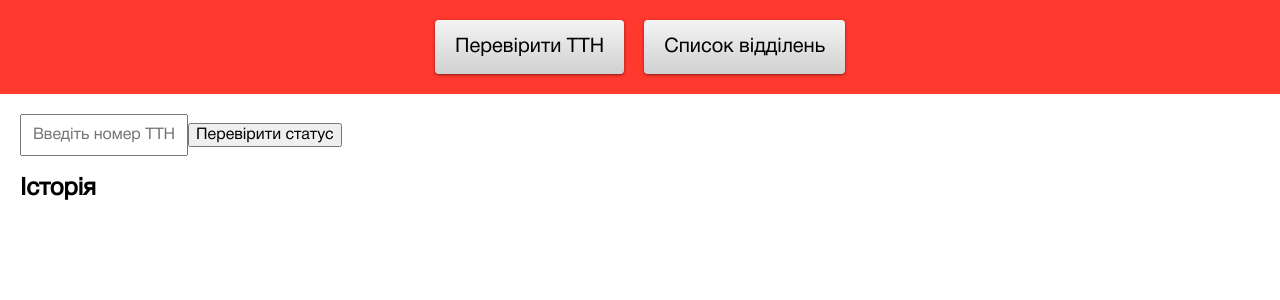
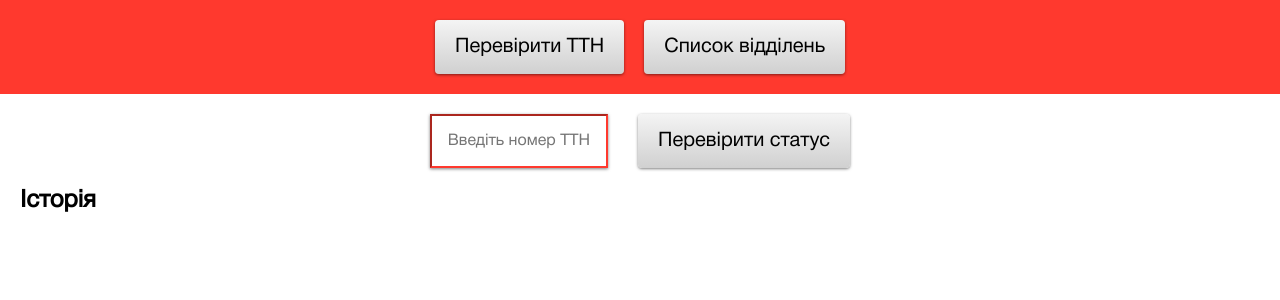
Before and after one commit to Ivan-GoIT/nova-pochta, a React (Create React App) app: page / in a window 1280 px wide. Shown: the top 300 px of the page. Built offline with nearby package versions, Linux system fonts and the light colour scheme.

Commit message:
styles for Button and SeachForm

```diff
--- a/src/components/Button/Button.jsx
+++ b/src/components/Button/Button.jsx
@@ -1,6 +1,12 @@
+import css from './Button.module.css'
+
 const Button = ({ type, title, onClickHandler }) => {
   return (
-    <button type={type} onClick={onClickHandler}>
+    <button
+    type={type}
+    onClick={onClickHandler}
+    className={css.button}
+    >
       {title}
     </button>
   );
--- a/src/components/Button/Button.module.css
+++ b/src/components/Button/Button.module.css
@@ -0,0 +1,34 @@
+.button {
+  text-align: center;
+  padding: 10px 15px;
+
+  border: none;
+  border-radius: 4px;
+  border-top-color: #d7d7d7;
+
+  background: var(--main-button-bg-color);
+  color: black;
+
+  font-weight: 500;
+  font-size: 18px;
+  line-height: 1.2;
+
+  box-shadow: 0 1px 3px rgba(0, 0, 0, 0.5), inset 0 0px 0px white;
+
+  transition: background-color 250ms ease, color 250ms ease,
+    border-color 250ms ease;
+}
+
+.button:hover,
+.button:focus {
+  background: var(--accent-button-bg-color);
+  color: whitesmoke;
+  border-color: transparent;
+}
+
+@media screen and (min-width: 769px) {
+  .button {
+    padding: 15px 20px;
+    font-size: 20px;
+  }
+}
--- a/src/components/SearchForm/SearchForm.module.css
+++ b/src/components/SearchForm/SearchForm.module.css
@@ -1,11 +1,26 @@
-
+form {
+  display: flex;
+  justify-content: center;
+  gap: 30px;
+}
 
 .input {
-  padding: 10px 5px;
+  padding: 10px;
   font-size: 16px;
   text-align: center;
+  border-color: var(--accent-bg-color);
+
+  box-shadow: 0 1px 3px rgba(0, 0, 0, 0.5), inset 0 0px 0px white;
 }
 .input::placeholder {
   padding: 10px 0;
   font-size: 16px;
 }
+
+.input:focus,
+.input:focus-visible,
+.input:active,
+.input:hover {
+  box-shadow: 0 2px 5px rgba(255, 0, 0, 0.5),
+    inset 0 0px 0px var(--accent-bg-color);
+}
--- a/src/redux/history/history.slice.js
+++ b/src/redux/history/history.slice.js
@@ -6,10 +6,10 @@ const historySlice = createSlice({
   initialState: historyInitState,
   reducers: {
     addTtnInHistoryAction: (state, { payload }) => {
-      state.unshift(payload);
+      if (!state.includes(payload)) state.unshift(payload);
     },
     clearHistoryAction: state => {
-      state.length=0;
+      state.length = 0;
     },
   },
 });
```
Also changed, not shown: src/index.css (+6 -7 lines).
